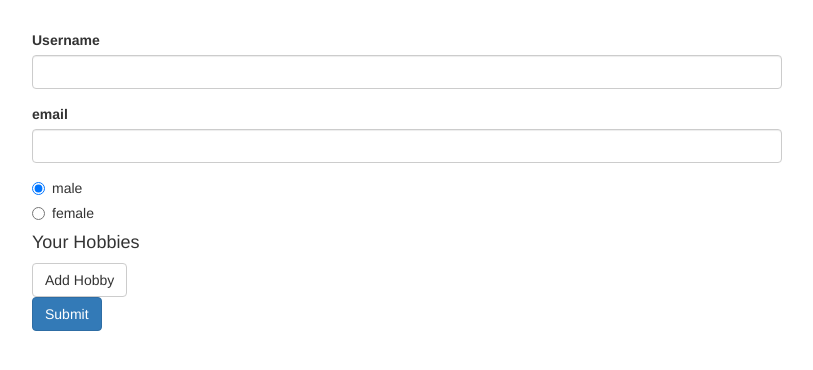
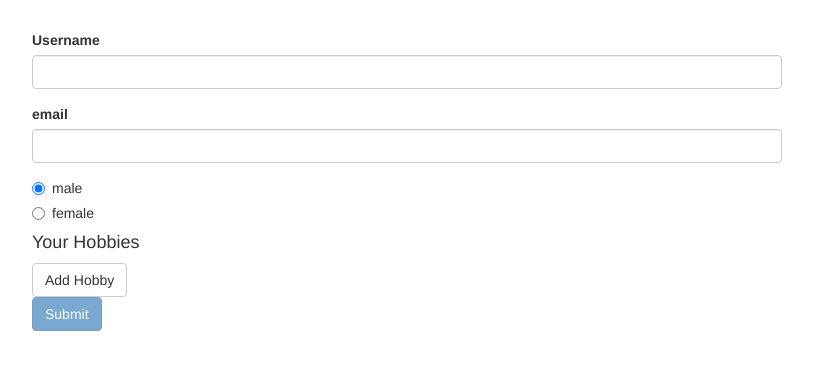
Before and after one commit to zoechbauer/ng-forms-reactive, an Angular app: page / in a window 1280 px wide. Shown: the top 370 px of the page, without its empty margins (233-1046 px from the left). Built offline with nearby package versions, Linux system fonts and the light colour scheme.

Commit message:
Creating Custom Validator

```diff
--- a/src/app/app.component.html
+++ b/src/app/app.component.html
@@ -23,7 +23,7 @@
                 !signUpForm.get('userData.username').valid &&
                 signUpForm.get('userData.username').touched
               "
-              >Please enter username!</span
+              >Please enter valid username!</span
             >
           </div>
           <div class="form-group">
@@ -62,7 +62,13 @@
             <input class="form-control" type="text" [formControlName]="i" />
           </div>
         </div>
-        <button class="btn btn-primary" type="submit">Submit</button>
+        <button
+          class="btn btn-primary"
+          type="submit"
+          [disabled]="!signUpForm.valid"
+        >
+          Submit
+        </button>
       </form>
     </div>
   </div>
--- a/src/app/app.component.ts
+++ b/src/app/app.component.ts
@@ -15,11 +15,15 @@ import {
 export class AppComponent implements OnInit {
   genders = ['male', 'female'];
   signUpForm: FormGroup;
+  forbiddenUsernames = ['Anna', 'Chris'];
 
   ngOnInit() {
     this.signUpForm = new FormGroup({
       userData: new FormGroup({
-        username: new FormControl(null, Validators.required),
+        username: new FormControl(null, [
+          Validators.required,
+          this.forbiddenNames.bind(this)
+        ]),
         email: new FormControl(null, [Validators.required, Validators.email])
       }),
       gender: new FormControl('male'),
@@ -39,4 +43,11 @@ export class AppComponent implements OnInit {
   getControls() {
     return (this.signUpForm.get('hobbies') as FormArray).controls;
   }
+
+  forbiddenNames(control: FormControl): { [s: string]: boolean } {
+    if (this.forbiddenUsernames.indexOf(control.value) !== -1) {
+      return { forbiddenName: true };
+    }
+    return null;
+  }
 }
```
